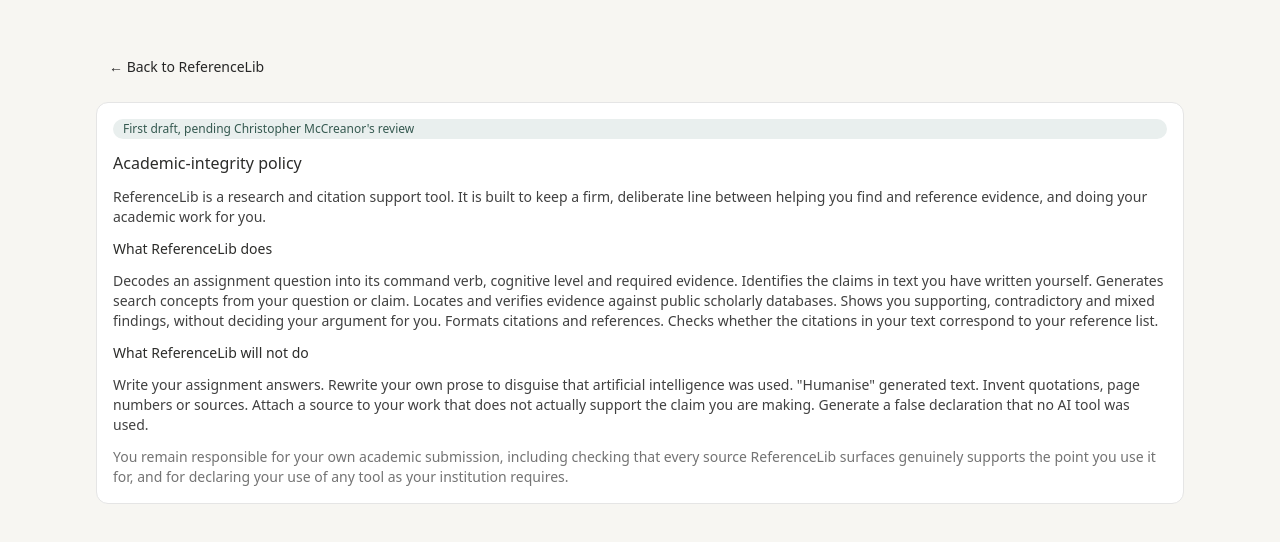
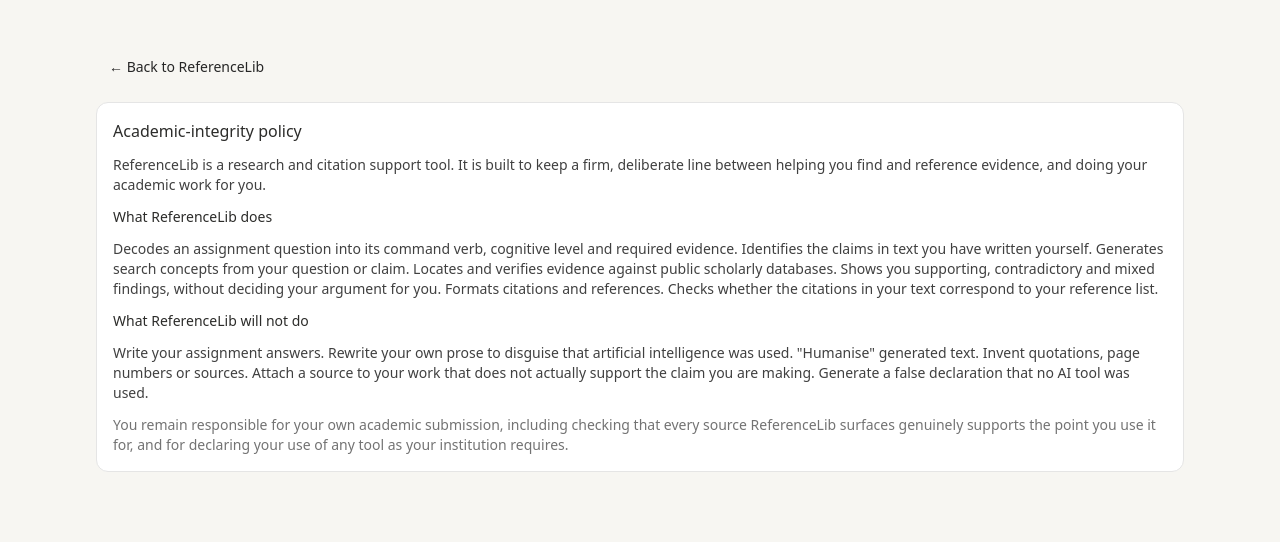
Before and after one commit to christophermccreanor-spec/referencelib, a Next.js app: page /academic-integrity in a window 1280 px wide. Shown: the top 542 px of the page. Built offline with nearby package versions, Linux system fonts and the light colour scheme.

Commit message:
Update page.tsx

```diff
--- a/app/academic-integrity/page.tsx
+++ b/app/academic-integrity/page.tsx
@@ -9,7 +9,6 @@
         ← Back to ReferenceLib
       </Link>
       <div className="panel mt-4">
-        <span className="badge">First draft, pending Christopher McCreanor&apos;s review</span>
         <h1 className="text-base font-medium">Academic-integrity policy</h1>
         <p className="text-sm text-neutral-700">
           ReferenceLib is a research and citation support tool. It is built to keep a firm, deliberate line
```
